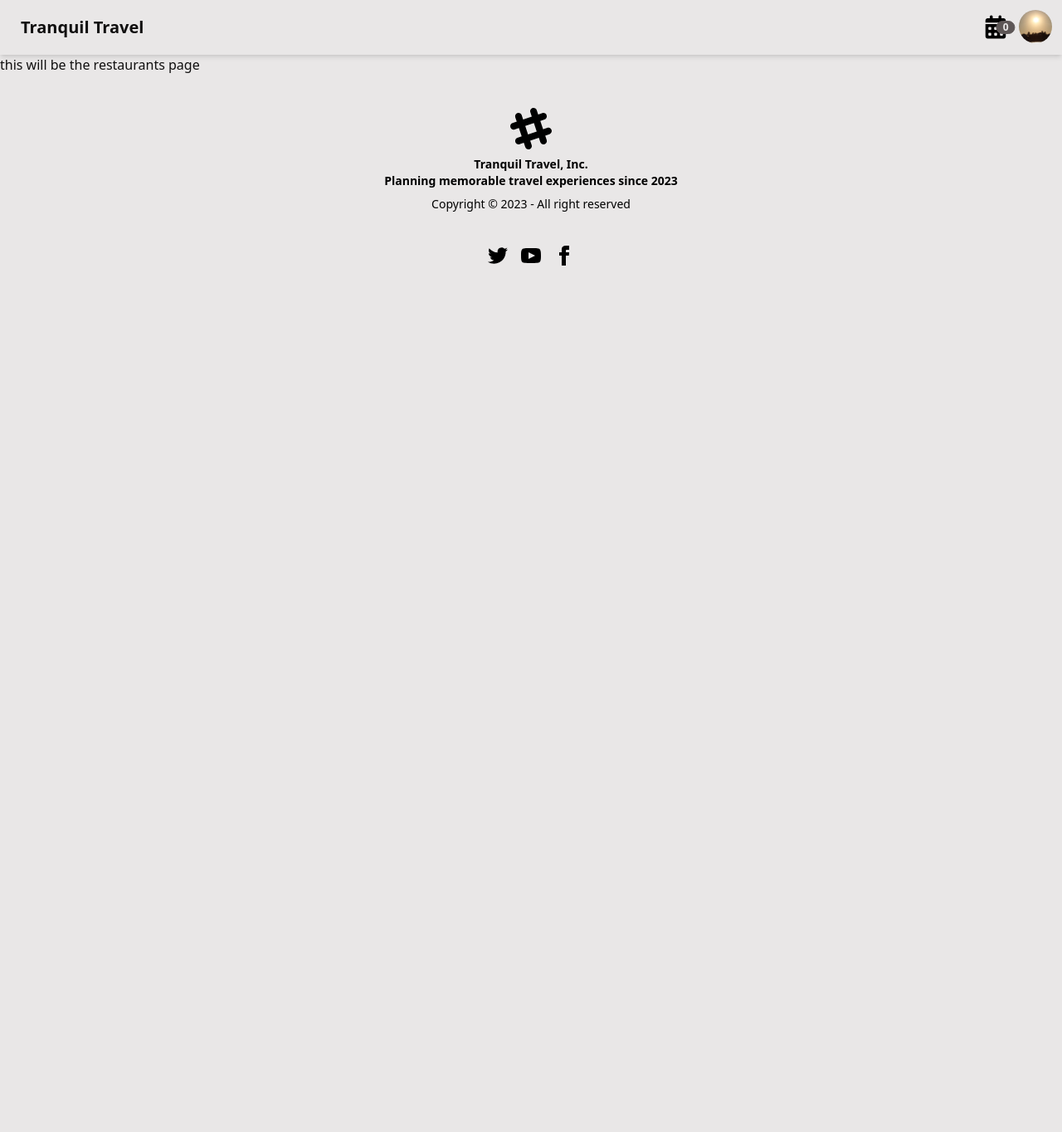
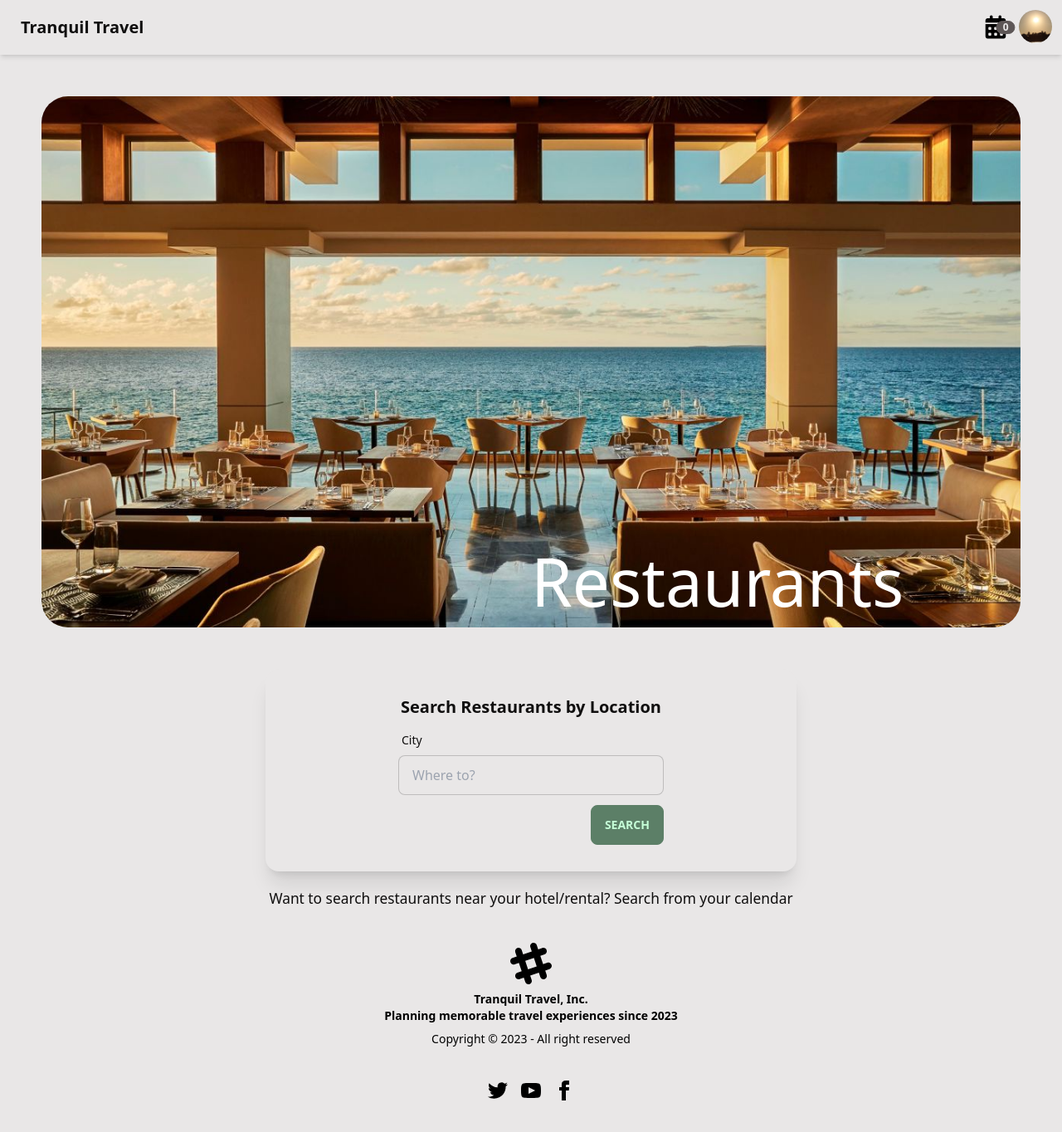
Before and after one commit to tiffanyjoyce/CapstoneFrontend, a React (Create React App) app: page /restaurants in a window 1280 px wide. Shown: the whole page at 83% size. Before the commit the page ends 800 px from the top, so only its background shows below. Built offline with nearby package versions, Linux system fonts and the light colour scheme; no server answers; a web font is replaced by a local one.

Commit message:
getting restaurants from api

```diff
--- a/src/App.js
+++ b/src/App.js
@@ -10,6 +10,7 @@ import Hotels from './views/Hotels';
 import Attractions from './views/Attractions';
 import Rentals from './views/Rentals';
 import Footer from './components/Footer';
+import ViewHotels from './views/ViewHotels';
 
 function App() {
 
@@ -24,6 +25,7 @@ function App() {
           <Route path='/random' exact element={<Random/>}/>
           <Route path='/rentals' exact element={<Rentals/>}/>
           <Route path='/attractions' exact element={<Attractions/>}/>
+          <Route path='/viewhotels/:hotels' exact element={<ViewHotels/>}/>
         </Routes>
         <Footer/>
       </Router>
--- a/src/views/Hotels.css
+++ b/src/views/Hotels.css
@@ -34,5 +34,7 @@
     margin: 40px auto;
     width: 50%;
 }
-.location-input{
+.reminder{
+    text-align: center;
+    font-size: 13pt;
 }
--- a/src/views/Hotels.js
+++ b/src/views/Hotels.js
@@ -2,6 +2,7 @@ import React, {useState, useEffect} from 'react';
 import hotel from '../images/hotel5.jpeg';
 import './Hotels.css';
 import { toast } from 'react-hot-toast';
+import { data } from 'autoprefixer';
 
 const Hotels = () => {
   const [formvalue, setValue] = useState({location:'', checkin:'', checkout:''});
@@ -16,24 +17,6 @@ const Hotels = () => {
     setValue('')
     console.log(formvalue);
   }
-    // const locationform = document.querySelector('.form');
-
-    // locationform.addEventListener('submit', event => {
-    //   event.preventDefault();
-
-    //   const formData = new FormData(locationform);
-    //   const data = Object.fromEntries(formData)
-
-    //   fetch('/location/api', {
-    //     method: 'POST',
-    //     headers: {
-    //       'Content-Type': 'application/json'
-    //     },
-    //     body: JSON.stringify(data)
-    //   }).then(response=> response.json())
-    //   .then(data=> console.log(data))
-    //   .catch(error => console.log(error))
-    // });
 
 async function findLocation(){
   fetch("http://127.0.0.1:5000/api/location", {
@@ -49,9 +32,10 @@ async function findLocation(){
     })
   }).then(res => {
     return res.json()
-  }).then(data => console.log(data))
+  }).then(data => console.log(data?.data?.data))
   .catch(error => console.log("ERROR"))
 }
+let hotels = data?.data?.data
   // const FindLocationId = async () => {
   //   const location = {
   //     location: value,
@@ -138,7 +122,7 @@ async function findLocation(){
   </div>
 </div>
 
-      <h1>Don't know the dates yet? That's okay, you can always change them later!</h1>
+      <h1 className='reminder'>Don't know the dates yet? That's okay, you can always change them later!</h1>
         {/* <h1>{JSON.stringify(data?.data?.data[0])}</h1> */}
     </div>
   )
--- a/src/views/Restaurants.css
+++ b/src/views/Restaurants.css
@@ -0,0 +1,36 @@
+.img-container{
+
+}
+.restaurant-img{
+    object-fit: cover;
+    width: 100vw;
+    height: 80vh;
+    border-radius: 2rem;
+    image-resolution: from-image;
+    position: relative;
+}
+.title{
+    position: absolute;
+    font-size: 60pt;
+    text-align: right;
+    color: white;
+    bottom: 5%;
+    left:50%;
+}
+.r-card{
+    margin: 0 auto;
+    width: 50%;
+}
+form{
+    justify-content: center;
+    margin: 0 auto;
+}
+.card-title{
+    text-align: center;
+    margin: 0 auto;
+}
+.message{
+    text-align: center;
+    margin-top: 20px;
+    font-size: 13pt;
+}
--- a/src/views/Restaurants.js
+++ b/src/views/Restaurants.js
@@ -1,22 +1,56 @@
 import React, {useState, useEffect} from 'react'
+import restaurant from "../images/restaurant.jpeg"
+import "./Restaurants.css"
 
 const Restaurants = () => {
-    const [data, setData] = useState([{}])
+    const [formvalue, setValue] = useState('')
+    const handleChange=(event)=>{
+      setValue(event.target.value);
+      console.log(formvalue)
+    }
+    const handleSubmit=(event)=>{
+      event.preventDefault();
+      findRestaurants()
+      setValue('')
+      console.log(formvalue);
+    }
+    async function findRestaurants(){
+      fetch("http://127.0.0.1:5000/api/restaurants", {
+        method: "POST",
+        headers: {
+          "Content-Type": "application/json",
+          "Access-Control-Allow-Origin":"*",
+        },
+        body:JSON.stringify({
+          location: formvalue
+        })
+      }).then(res => {
+        return res.json()
+      }).then(data => console.log(data?.data?.data))
+      .catch(error => console.log("ERROR"))
+    }
 
-    useEffect (() => {
-      fetch("/restaurants/api").then(
-        response => response.json()
-      ).then(
-        ({data})=> {
-          data=data.data
-          setData(data)
-          console.log(data)
-        }
-      )
-    }, [])
   return (
-    <div>
-      <h1>this will be the restaurants page</h1>
+    <div className='container'>
+      <div className='img-container'>
+        <img className='restaurant-img'src={restaurant}/>
+        <h1 className='title'>Restaurants</h1>
+      </div>
+      <div className="r-card card w-96 bg-base-100 shadow-xl">
+  <div className="card-body">
+    <h2 className="card-title text-center">Search Restaurants by Location</h2>
+    <form className="form-control w-full max-w-xs" onSubmit={handleSubmit}>
+  <label className="label">
+    <span className="label-text">City</span>
+  </label>
+  <input type="text" placeholder="Where to?" className="input input-bordered w-full max-w-xs" name='location' value={formvalue} onChange={handleChange}/>
+    <div className="card-actions justify-end mt-3">
+      <button className="btn btn-primary">Search</button>
+    </div>
+    </form>
+  </div>
+</div>
+      <h1 className='message'>Want to search restaurants near your hotel/rental? Search from your calendar</h1>
       {/* <h1>{JSON.stringify(data.data.data[0].averageRating)}</h1> */}
     </div>
   )
--- /dev/null
+++ b/src/views/ViewHotels.js
@@ -0,0 +1,11 @@
+import React from 'react'
+
+const ViewHotels = () => {
+  return (
+    <div>
+
+    </div>
+  )
+}
+
+export default ViewHotels
```
Also changed, not shown: src/images/restaurant.jpeg (added), src/views/VIewHotels.css (added).
